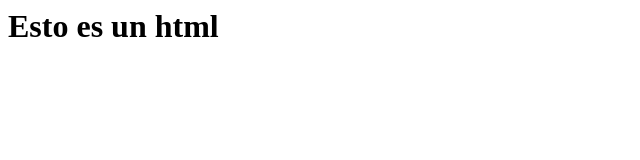
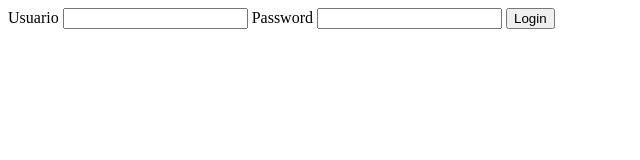
Before and after one commit to wickedanimal/Ejercicio_git_1, a plain HTML site: page html/index.html in a window 1280 px wide. Shown: the whole page, without its empty margins (0-640 px from the left). Drawn offline with Linux system fonts and the light colour scheme; files that its build step writes are made by us from their sources.

Commit message:
Agregando codigo html

```diff
--- a/html/index.html
+++ b/html/index.html
@@ -1 +1,26 @@
-<h1>Esto es un html</h1>
+<!DOCTYPE html>
+<html lang="en">
+<head>
+    <meta charset="UTF-8">
+    <meta name="viewport" content="width=device-width, initial-scale=1.0">
+    <title>Calculadora</title>
+    <link rel="stylesheet" href="style.css">
+</head>
+<body>
+    <div id="container">
+        <form action="val.php" method="post">
+            <label>
+                <span>Usuario</span>
+                <input type="text" id="usuario" name="usuario">
+            </label>
+            <label>
+                <span>Password</span>
+                <input type="text" id="clave" name="clave">
+            </label>
+            <input type="submit" value="Login" name="validar">
+        </form>
+    </div>
+
+
+</body>
+</html>
```
